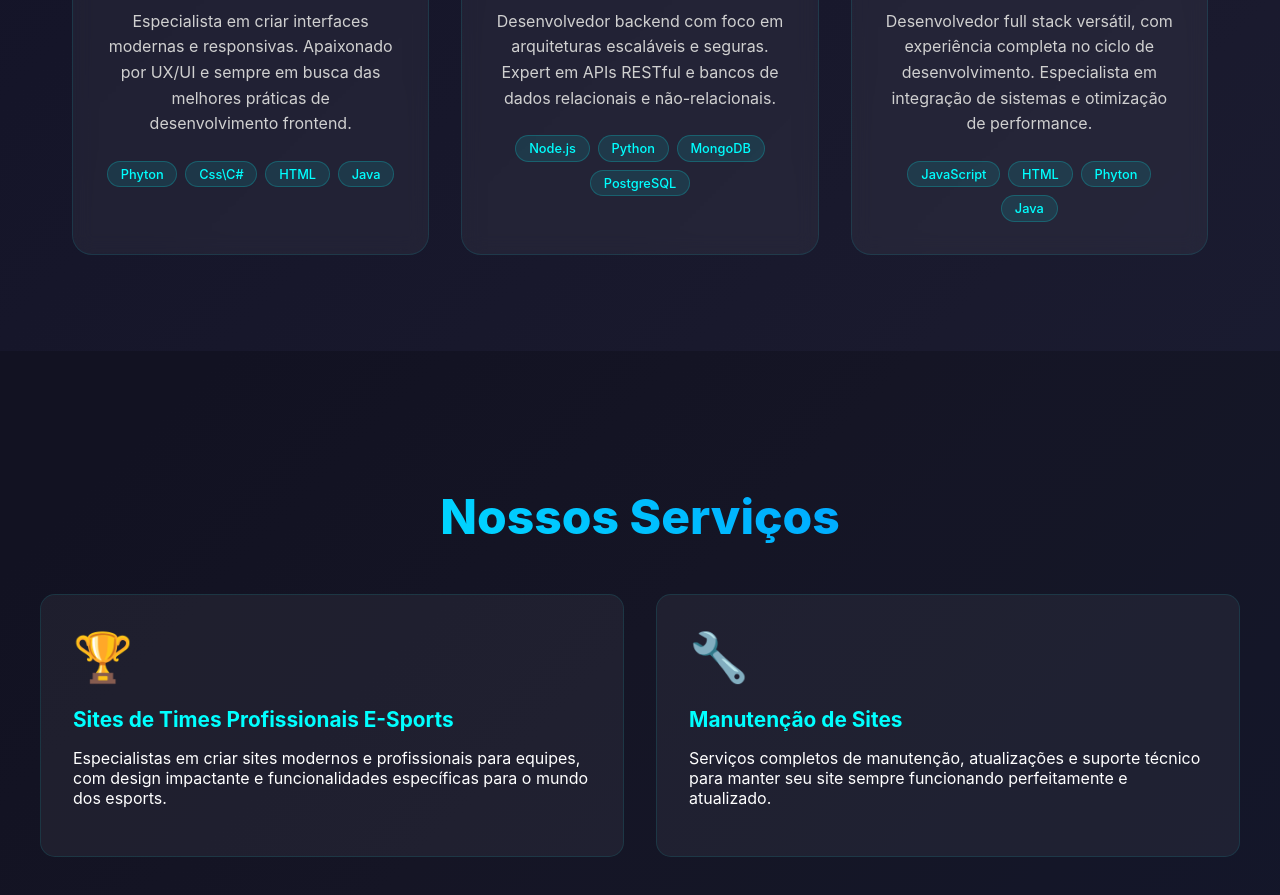
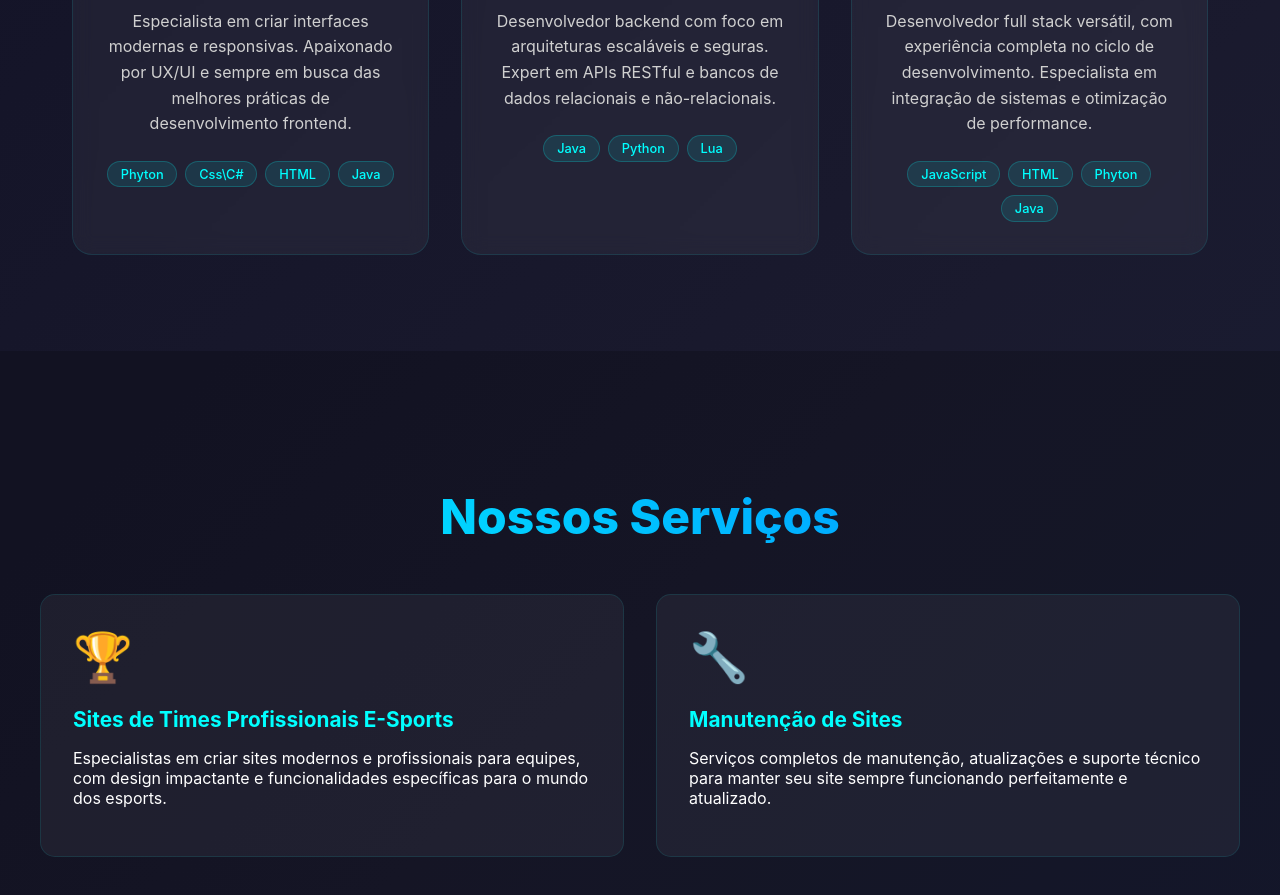
Before and after one commit to Souza3030/SenacDEV, a plain HTML site: page index.html in a window 1280 px wide. Shown: the part 1300-2195 px from the top of the page. Drawn offline with Linux system fonts and the light colour scheme.

Commit message:
Update index.html

```diff
--- a/index.html
+++ b/index.html
@@ -614,10 +614,9 @@
                 <div class="team-role">Backend Developer</div>
                 <p class="team-description">Desenvolvedor backend com foco em arquiteturas escaláveis e seguras. Expert em APIs RESTful e bancos de dados relacionais e não-relacionais.</p>
                 <div class="tech-stack">
-                    <span class="tech-tag">Node.js</span>
+                    <span class="tech-tag">Java</span>
                     <span class="tech-tag">Python</span>
-                    <span class="tech-tag">MongoDB</span>
-                    <span class="tech-tag">PostgreSQL</span>
+                    <span class="tech-tag">Lua</span>
                 </div>
             </div>
 
```
